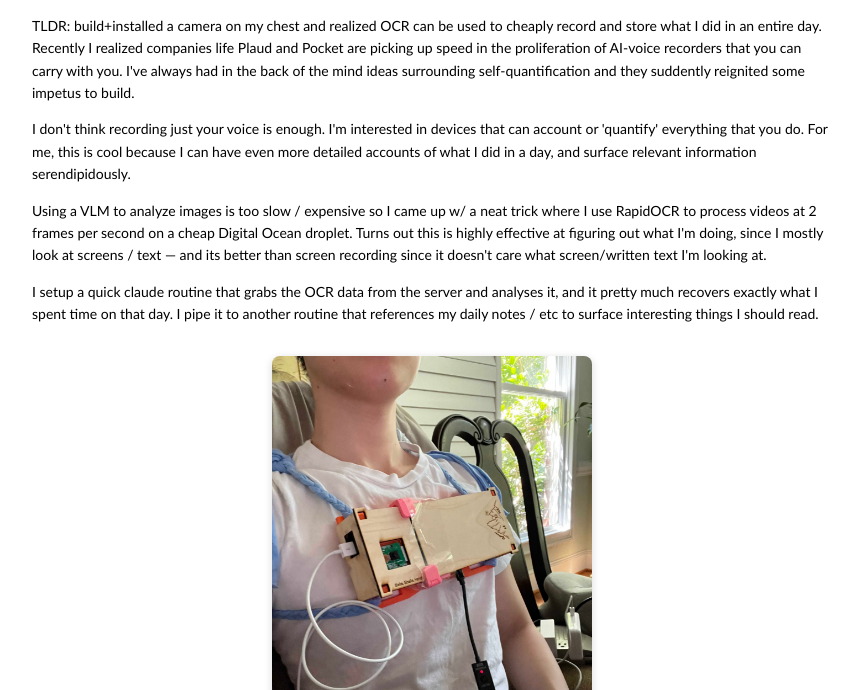
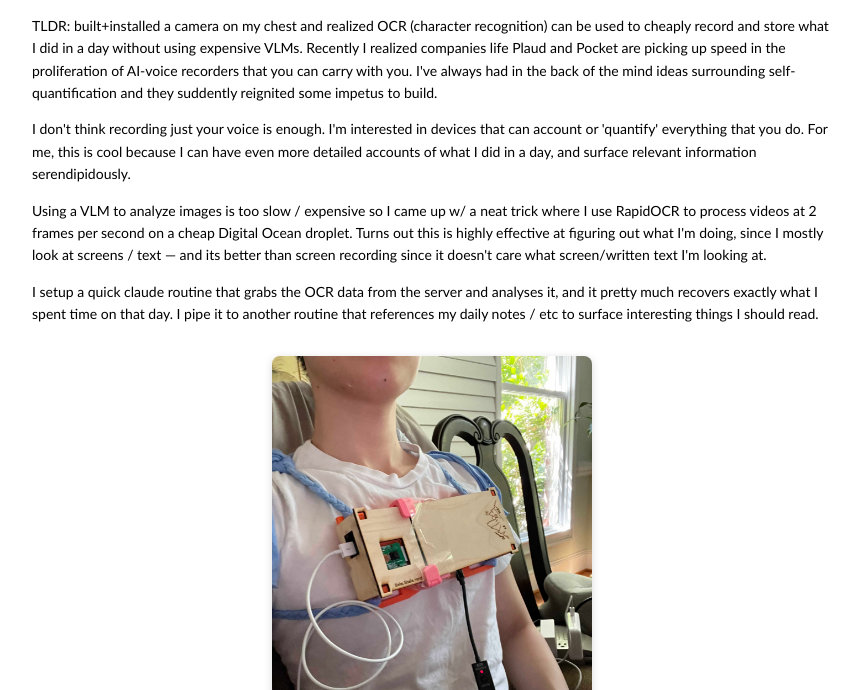
Before and after one commit to HanqiXiao/HanqiXiao.github.io, a plain HTML site: page blog/posts/lifetrace/lifetrace.html in a window 1280 px wide. Shown: the part 110-800 px from the top of the page, without its empty margins (208-1067 px from the left). Drawn offline with Linux system fonts and the light colour scheme.

Commit message:
update to phil

```diff
--- a/blog/posts/lifetrace/lifetrace.html
+++ b/blog/posts/lifetrace/lifetrace.html
@@ -13,7 +13,7 @@
     <article>
       <h1>LifeTrace</h1>
 
-      <p>TLDR: build+installed a camera on my chest and realized OCR can be used to cheaply record and store what I did in an entire day. Recently I realized companies life Plaud and Pocket are picking up speed in the proliferation of AI-voice recorders that you can carry with you. I've always had in the back of the mind ideas surrounding self-quantification and they suddently reignited some impetus to build.</p>
+      <p>TLDR: built+installed a camera on my chest and realized OCR (character recognition) can be used to cheaply record and store what I did in a day without using expensive VLMs. Recently I realized companies life Plaud and Pocket are picking up speed in the proliferation of AI-voice recorders that you can carry with you. I've always had in the back of the mind ideas surrounding self-quantification and they suddently reignited some impetus to build.</p>
 
       <p>I don't think recording just your voice is enough. I'm interested in devices that can account or 'quantify' everything that you do. For me, this is cool because I can have even more detailed accounts of what I did in a day, and surface relevant information serendipidously.</p>
 
```
Also changed, not shown: index.html (+2 -2 lines), 1 other file.
